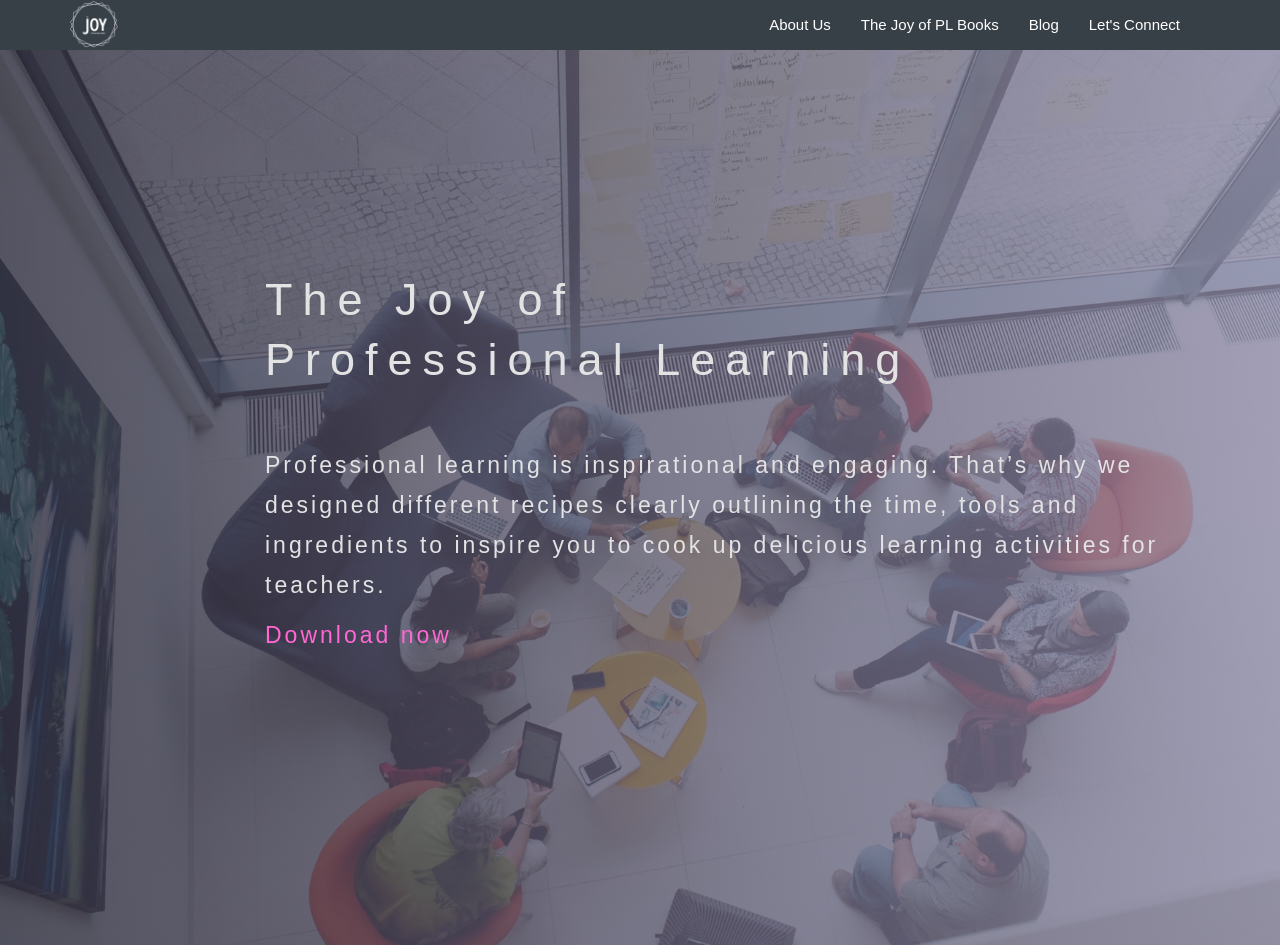
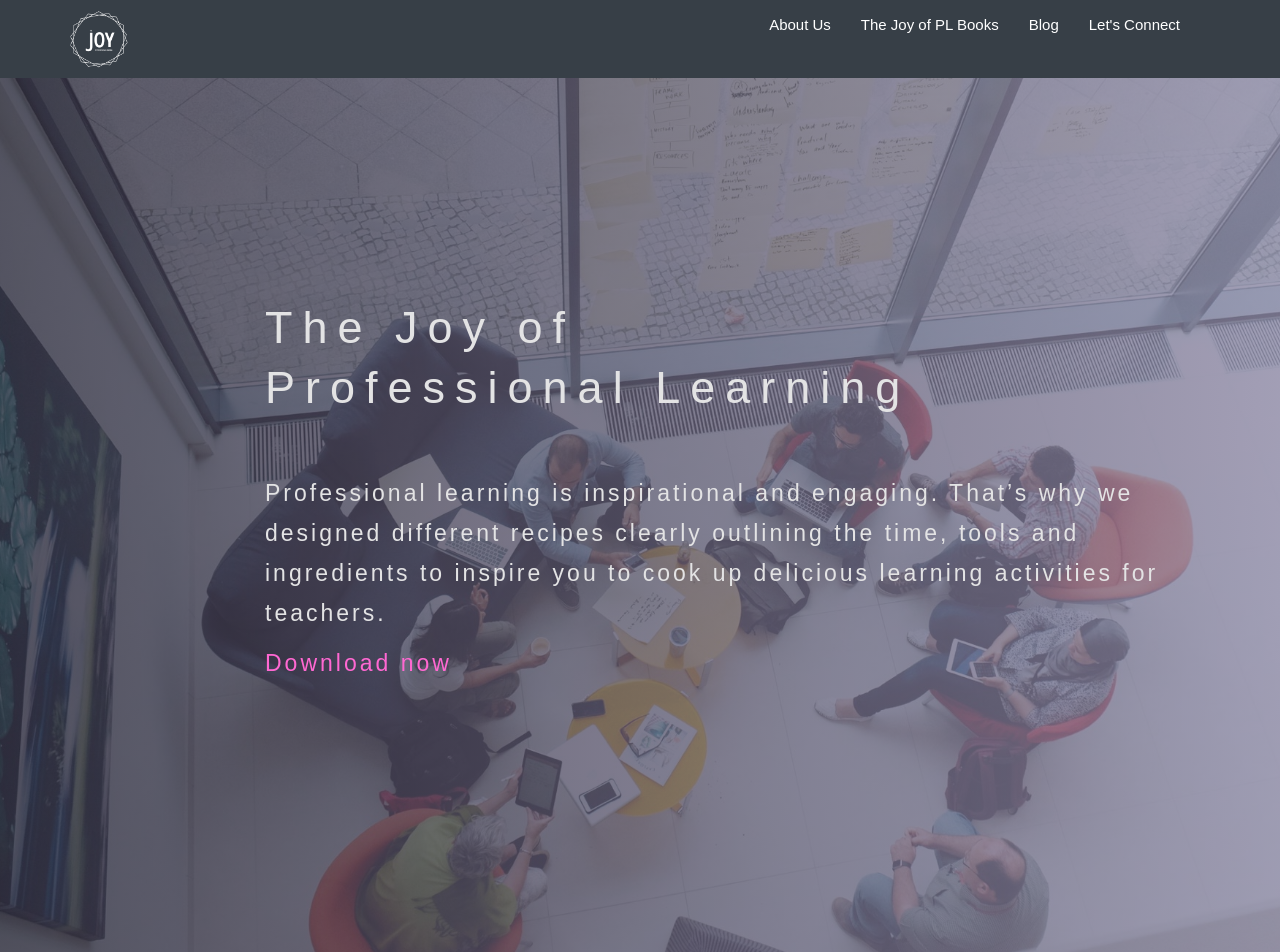
Before and after one commit to meesterkurt/joyofprofessionallearning, a Jekyll site: the page built from index.md, in a window 1280 px wide. Shown: the top 952 px of the page. Built offline with Jekyll 4.4.1, drawn with Linux system fonts in a browser that asks for light colours; nearby versions of some CDN libraries; some web fonts are replaced.

Commit message:
logo mobile fix

```diff
--- a/css/airspace.css
+++ b/css/airspace.css
@@ -73,10 +73,17 @@ header .navbar {
 
 header .navbar-brand {
     height: 30px;
-    padding: 0;}
+    padding: 0;
+    float: none;
+  }
 
 header .navbar-brand img{
-  width: 12%;
+  width: 15%;
+  margin-top: 10px;
+  margin-bottom: 10px
+}
+.navbar-brand>img {
+    display: inline;
 }
 header .navbar-default {
   background: none;
```
